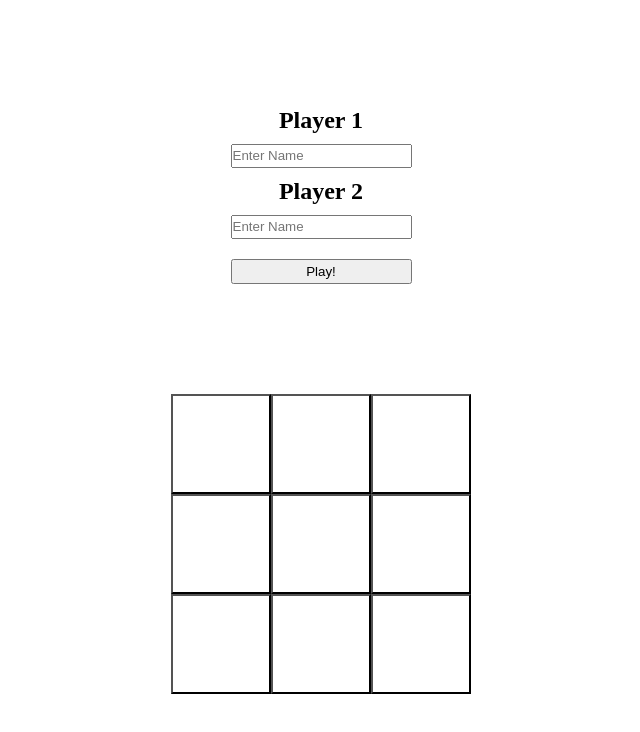
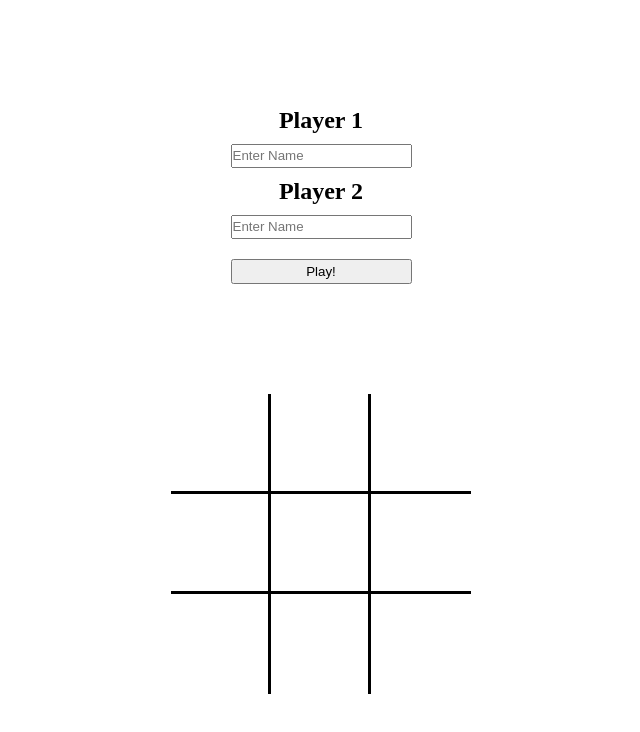
Before and after one commit to SyedZawwarAhmed/Tic-Tac-Toe, a plain HTML site: page index.html in a window 1280 px wide. Shown: the whole page, without its empty margins (319-959 px from the left). Drawn offline with Linux system fonts and the light colour scheme.

Commit message:
changes made

```diff
--- a/style.css
+++ b/style.css
@@ -28,8 +28,17 @@ h1 {
     font-size: 90px;
     outline: none;
     background-color: transparent;
+    border: none;
 }
 
 .btn:disabled {
     color: black;
 }
+
+#one, #four, #seven, #two, #five, #eight {
+    border-right: 3px solid black;
+}
+
+#one, #two, #three, #four, #five, #six {
+    border-bottom: 3px solid black;
+}
```
